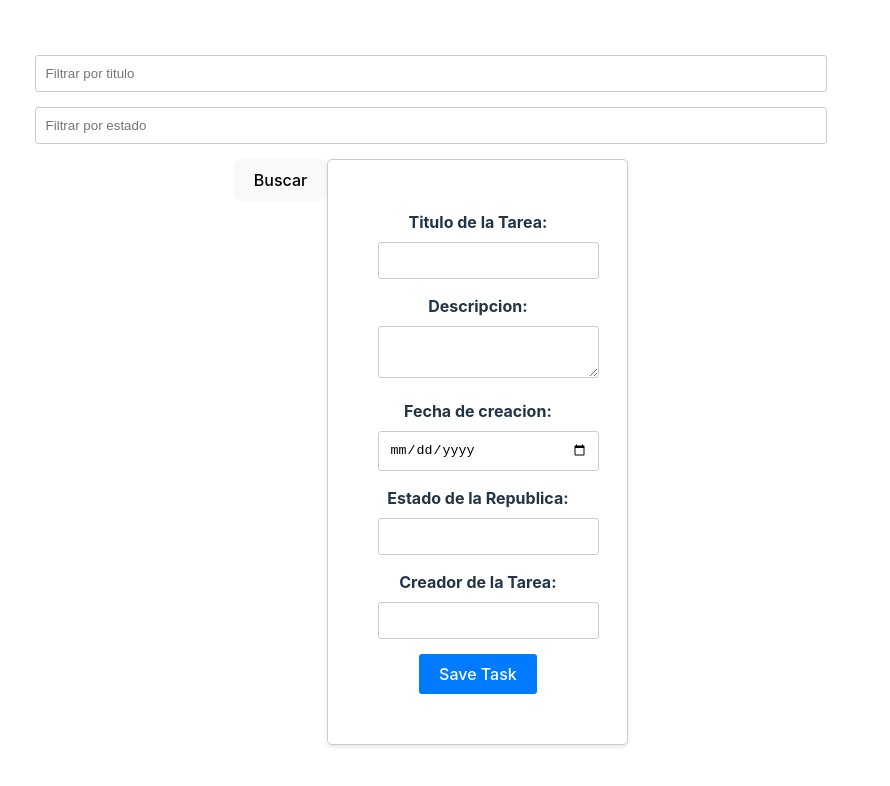
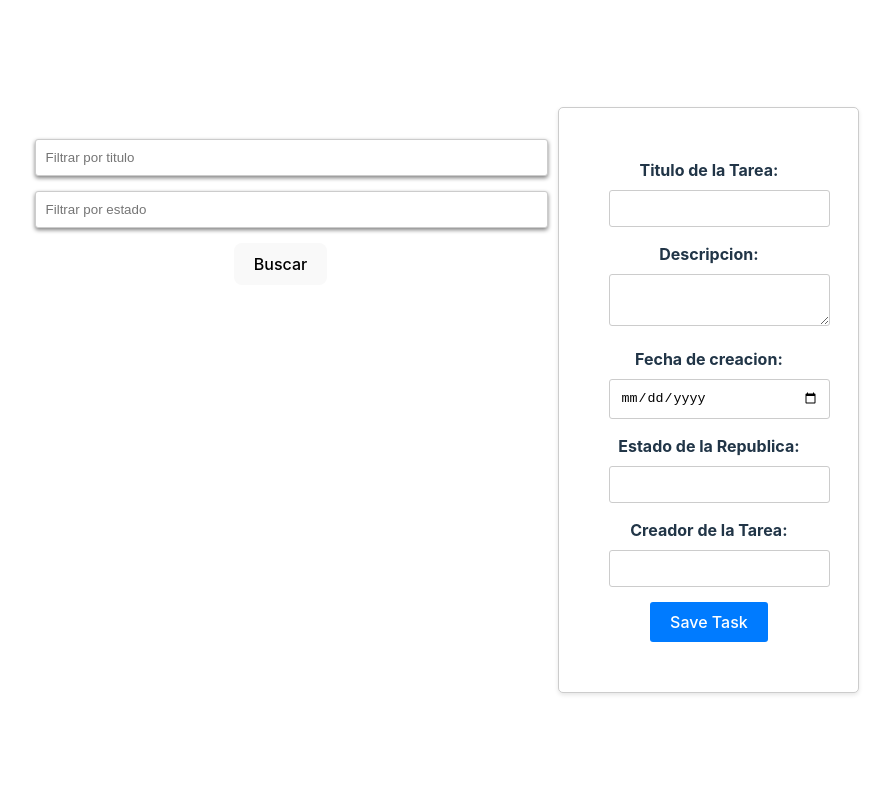
Before and after one commit to Fredhcr21/TOD0-TASKS, a React (Vite) app: page / in a window 1280 px wide. Shown: the top 786 px of the page, without its empty margins (209-1099 px from the left). Built offline with nearby package versions, Linux system fonts and the light colour scheme.

Commit message:
Styles to Inputs Titulo - Estado

```diff
--- a/src/App.css
+++ b/src/App.css
@@ -32,3 +32,13 @@
   background-color: #fff;
   box-shadow: 0 2px 4px rgba(0, 0, 0, 0.1);
 }
+
+
+.divFilter {
+  padding: 2rem;
+  }
+.filterInputs {
+  border: 1px solid #ccc;
+  border-radius: 5px;
+  box-shadow: 0 2px 4px gray;
+}
--- a/src/App.tsx
+++ b/src/App.tsx
@@ -30,9 +30,11 @@ function App() {
   return (
     <>
       <div className='container'>
-        <input type="text" placeholder='Filtrar por titulo' value={filteredTitle} onChange={(e) => setFilteredTitle(e.target.value)} />
-        <input type="text" placeholder='Filtrar por estado' value={filteredState} onChange={(e) => setFilteredState(e.target.value)} />
-        <button onClick={filterTask}>Buscar</button>
+        <div className='divFilter'>
+        <input className='filterInputs' type="text" placeholder='Filtrar por titulo' value={filteredTitle} onChange={(e) => setFilteredTitle(e.target.value)} />
+        <input className='filterInputs' type="text" placeholder='Filtrar por estado' value={filteredState} onChange={(e) => setFilteredState(e.target.value)} />
+        <button className='buttonFilter' onClick={filterTask}>Buscar</button>
+        </div>
         <div>
           <CreateTask onGuardarTarea={handleSaveTask} />
         </div>
```
